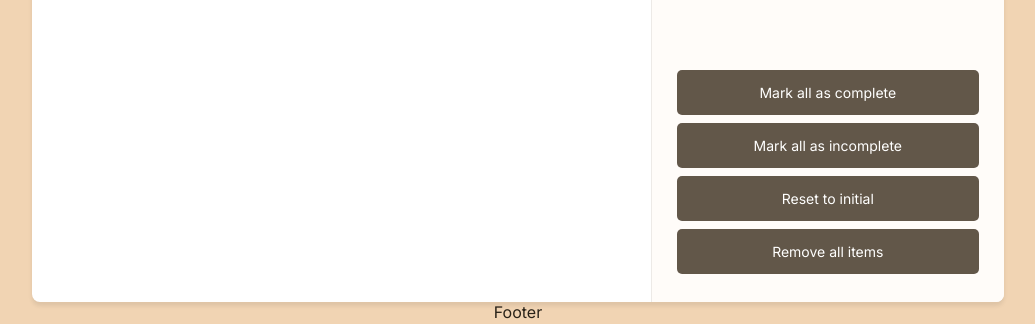
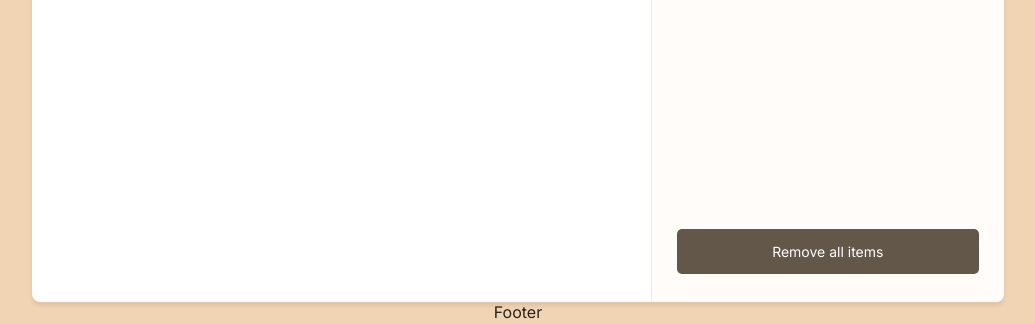
Before and after one commit to cookingnoob/trekbag, a React (Vite) app: page / in a window 1280 px wide. Shown: the part 406-730 px from the top of the page, without its empty margins (122-1157 px from the left). Built offline with nearby package versions, Linux system fonts and the light colour scheme.

Commit message:
add remove items function, refactor secondary buttons so they come from an object with their specific function in it

```diff
--- a/src/components/App.jsx
+++ b/src/components/App.jsx
@@ -21,13 +21,17 @@ function App() {
     setList(newItems);
   };
 
+  const removeAllItems = () => {
+    setList([]);
+  };
+
   return (
     <>
       <BackgroundHeading />
       <main>
         <Header />
         <ItemList list={list} />
-        <Sidebar addItem={addItem} />
+        <Sidebar addItem={addItem} removeAllItems={removeAllItems} />
       </main>
       <Footer />
     </>
--- a/src/components/Button.jsx
+++ b/src/components/Button.jsx
@@ -1,8 +1,11 @@
 import React from "react";
 
-const Button = ({ type, children }) => {
+const Button = ({ onClick, buttonType, children }) => {
   return (
-    <button className={`btn ${type === "group" ? "btn--secondary" : ""}`}>
+    <button
+      onClick={onClick}
+      className={`btn ${buttonType === "group" ? "btn--secondary" : ""}`}
+    >
       {children}
     </button>
   );
--- a/src/components/ButtonGroup.jsx
+++ b/src/components/ButtonGroup.jsx
@@ -1,13 +1,14 @@
 import { secondaryButtons } from "../lib/constants";
 import Button from "./Button";
 
-const ButtonGroup = () => {
+const ButtonGroup = ({ removeAllItems }) => {
+  const buttons = [{ text: "Remove all items", action: removeAllItems }];
   return (
     <section className="button-group">
-      {secondaryButtons.map((text) => {
+      {buttons.map((button) => {
         return (
-          <Button key={text} type="group">
-            {text}
+          <Button onClick={button.action} key={button.text} buttonType="group">
+            {button.text}
           </Button>
         );
       })}
--- a/src/components/Sidebar.jsx
+++ b/src/components/Sidebar.jsx
@@ -1,11 +1,11 @@
 import AddItemForm from "./AddItemForm";
 import ButtonGroup from "./ButtonGroup";
 
-const Sidebar = ({ addItem }) => {
+const Sidebar = ({ addItem, removeAllItems }) => {
   return (
     <div className="sidebar">
       <AddItemForm addItem={addItem} />
-      <ButtonGroup />
+      <ButtonGroup removeAllItems={removeAllItems} />
     </div>
   );
 };
```
